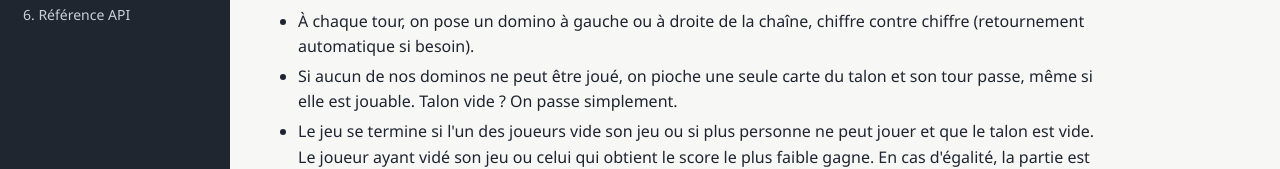
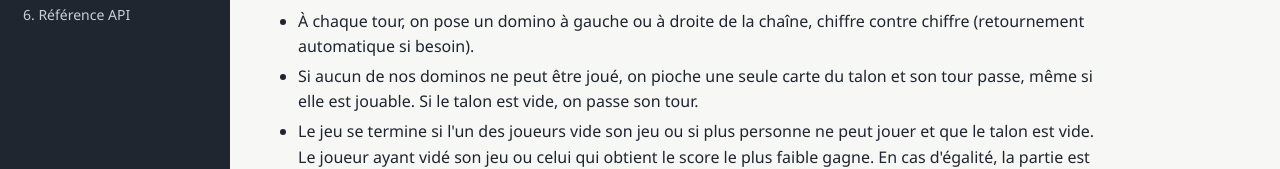
Before and after one commit to Helio66/The_magic_land_of_dominos, a plain HTML site: page docs/index.html in a window 1280 px wide. Shown: the part 339-508 px from the top of the page. Drawn offline with Linux system fonts and the light colour scheme.

Commit message:
index.html

```diff
--- a/docs/index.html
+++ b/docs/index.html
@@ -99,7 +99,7 @@
     <li>À chaque tour, on pose un domino à gauche ou à droite de la chaîne, chiffre contre chiffre
         (retournement automatique si besoin).</li>
     <li>Si aucun de nos dominos ne peut être joué, on pioche une seule carte du talon et son tour passe,
-        même si elle est jouable. Talon vide ? On passe simplement.</li>
+        même si elle est jouable. Si le talon est vide, on passe son tour.</li>
     <li>Le jeu se termine si l'un des joueurs vide son jeu ou si plus personne ne peut jouer et que le talon
         est vide. Le joueur ayant vidé son jeu ou celui qui obtient le score le plus faible gagne. En cas
         d'égalité, la partie est nulle.</li>
```
Also changed, not shown: docs/illustrations/def_param.png (added), docs/illustrations/exemple_partie.png (added).
